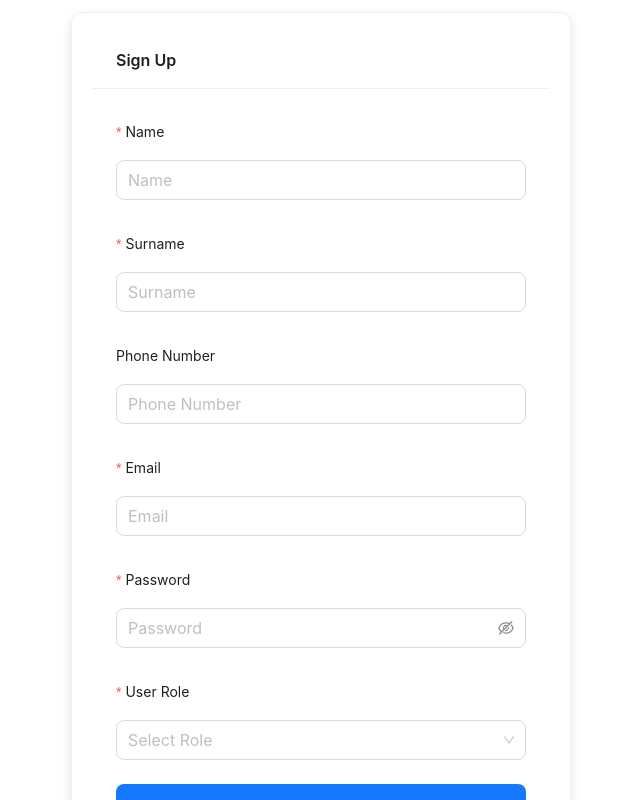
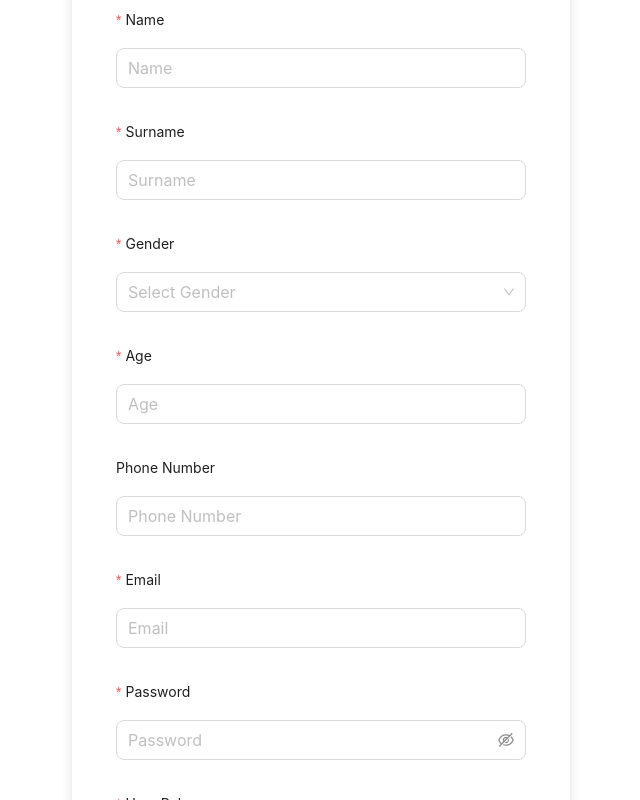
Before and after one commit to berkinKagan/Poolify, a React (Create React App) app: page /signup in a window 1280 px wide. Shown: the top 800 px of the page, without its empty margins (319-959 px from the left). Built offline with nearby package versions, Linux system fonts and the light colour scheme.

Commit message:
SignUp page edit!

```diff
--- a/package.json
+++ b/package.json
@@ -7,6 +7,7 @@
     "@testing-library/react": "^13.4.0",
     "@testing-library/user-event": "^13.5.0",
     "antd": "^5.22.0",
+    "axios": "^1.7.9",
     "moment": "^2.30.1",
     "react": "^18.3.1",
     "react-dom": "^18.3.1",
--- /dev/null
+++ b/src/apiClient.js
@@ -0,0 +1,36 @@
+// src/api/apiClient.js
+import axios from 'axios';
+
+// Create an Axios instance
+const apiClient = axios.create({
+    baseURL: 'http://0.0.0.0:5000', // Base URL for your API
+    timeout: 10000, // Optional: Timeout for requests (10 seconds)
+    headers: {
+        'Content-Type': 'application/json', // Default content type
+    },
+});
+
+// Optional: Add request interceptors
+apiClient.interceptors.request.use(
+    (config) => {
+        // You can add custom logic here, like adding tokens
+        // For example:
+        // config.headers.Authorization = `Bearer ${localStorage.getItem('token')}`;
+        return config;
+    },
+    (error) => Promise.reject(error)
+);
+
+// Optional: Add response interceptors
+apiClient.interceptors.response.use(
+    (response) => response,
+    (error) => {
+        // Handle errors globally, e.g., log out on 401
+        if (error.response && error.response.status === 401) {
+            // Logic for unauthorized access
+        }
+        return Promise.reject(error);
+    }
+);
+
+export default apiClient;
--- a/src/pages/SignUp.js
+++ b/src/pages/SignUp.js
@@ -1,7 +1,7 @@
-// pages/SignUp.js
 import React, { useState } from 'react';
-import { Form, Input, Button, Card, Select, Modal, Typography } from 'antd';
-import { Link } from 'react-router-dom';
+import { Form, Input, Button, Card, Select, Modal, Typography, message } from 'antd';
+import { Link, useNavigate } from 'react-router-dom';
+import apiClient from '../apiClient';
 
 const { Option } = Select;
 const { Title, Text } = Typography;
@@ -9,9 +9,33 @@ const { Title, Text } = Typography;
 function SignUp() {
   const [userRole, setUserRole] = useState(null);
   const [modalVisible, setModalVisible] = useState(false);
+  const navigate = useNavigate(); // To redirect after sign-up
 
-  const onFinish = (values) => {
-    console.log('Form Values:', values);
+  const onFinish = async (values) => {
+    try {
+      // Make API call to create a user
+      const response = await apiClient.post('/api/users/', {
+        name: values.name,
+        surname: values.surname,
+        gender: values.gender, // Add gender here
+        age: values.age,       // Add age here
+        email: values.email,
+        password: values.password,
+        phoneNumber: values.phoneNumber || null,
+        userRole: values.userRole,
+        ...(userRole === 'lifeguard' && { proficiency: values.proficiency }),
+        ...(userRole === 'coach' && {
+          status: values.status,
+          coachType: values.coachType,
+          experienceInYears: values.experienceInYears,
+        }),
+      });
+
+      message.success(response.data.message);
+      navigate('/login'); // Redirect to login after successful sign-up
+    } catch (error) {
+      message.error(error.response?.data?.message || 'Failed to create user');
+    }
   };
 
   const handleRoleChange = (value) => {
@@ -26,33 +50,34 @@ function SignUp() {
 
   return (
     <div style={{ display: 'flex', flexDirection: 'column', justifyContent: 'center', alignItems: 'center', height: '100vh' }}>
-      {/* Poolify Title */}
-      <Title level={1} style={{ color: '#1890ff', fontSize: '3rem', marginBottom: '30px' }}>
-        Poolify
-      </Title>
-
+      <Title level={1} style={{ color: '#1890ff', fontSize: '3rem', marginBottom: '30px' }}>Poolify</Title>
       <Card title="Sign Up" style={{ width: 500, padding: '20px', borderRadius: '12px', boxShadow: '0 4px 12px rgba(0, 0, 0, 0.1)' }}>
         <Form onFinish={onFinish} layout="vertical" size="large">
           <Form.Item name="name" label="Name" rules={[{ required: true, message: 'Please enter your name!' }]}>
             <Input placeholder="Name" />
           </Form.Item>
-
           <Form.Item name="surname" label="Surname" rules={[{ required: true, message: 'Please enter your surname!' }]}>
             <Input placeholder="Surname" />
           </Form.Item>
-
+          <Form.Item name="gender" label="Gender" rules={[{ required: true, message: 'Please select your gender!' }]}>
+            <Select placeholder="Select Gender">
+              <Option value="male">Male</Option>
+              <Option value="female">Female</Option>
+              <Option value="other">Other</Option>
+            </Select>
+          </Form.Item>
+          <Form.Item name="age" label="Age" rules={[{ required: true, message: 'Please enter your age!' }]}>
+            <Input type="number" placeholder="Age" min={0} />
+          </Form.Item>
           <Form.Item name="phoneNumber" label="Phone Number">
             <Input placeholder="Phone Number" />
           </Form.Item>
-
           <Form.Item name="email" label="Email" rules={[{ required: true, message: 'Please enter your email!' }]}>
             <Input placeholder="Email" />
           </Form.Item>
-
           <Form.Item name="password" label="Password" rules={[{ required: true, message: 'Please enter your password!' }]}>
             <Input.Password placeholder="Password" />
           </Form.Item>
-
           <Form.Item name="userRole" label="User Role" rules={[{ required: true, message: 'Please select a user role!' }]}>
             <Select placeholder="Select Role" onChange={handleRoleChange}>
               <Option value="lifeguard">Lifeguard</Option>
@@ -60,10 +85,8 @@ function SignUp() {
               <Option value="janitor">Janitor</Option>
               <Option value="coach">Coach</Option>
               <Option value="swimmer">Swimmer</Option>
-              <Option value="member">Member</Option>
             </Select>
           </Form.Item>
-
           <Form.Item>
             <Button type="primary" htmlType="submit" block style={{ fontSize: '1.2rem', height: '50px' }}>
               Sign Up
@@ -74,8 +97,6 @@ function SignUp() {
           </Text>
         </Form>
       </Card>
-
-      {/* Modal for Role-Specific Fields */}
       <Modal
         title={`Additional Details for ${userRole}`}
         centered
@@ -93,7 +114,6 @@ function SignUp() {
               <Input placeholder="Proficiency Level" />
             </Form.Item>
           )}
-
           {userRole === 'coach' && (
             <>
               <Form.Item name="status" label="Status" rules={[{ required: true, message: 'Please enter your status!' }]}>
```
Also changed, not shown: 1 other file (tests, documents, lock files or other folders).
